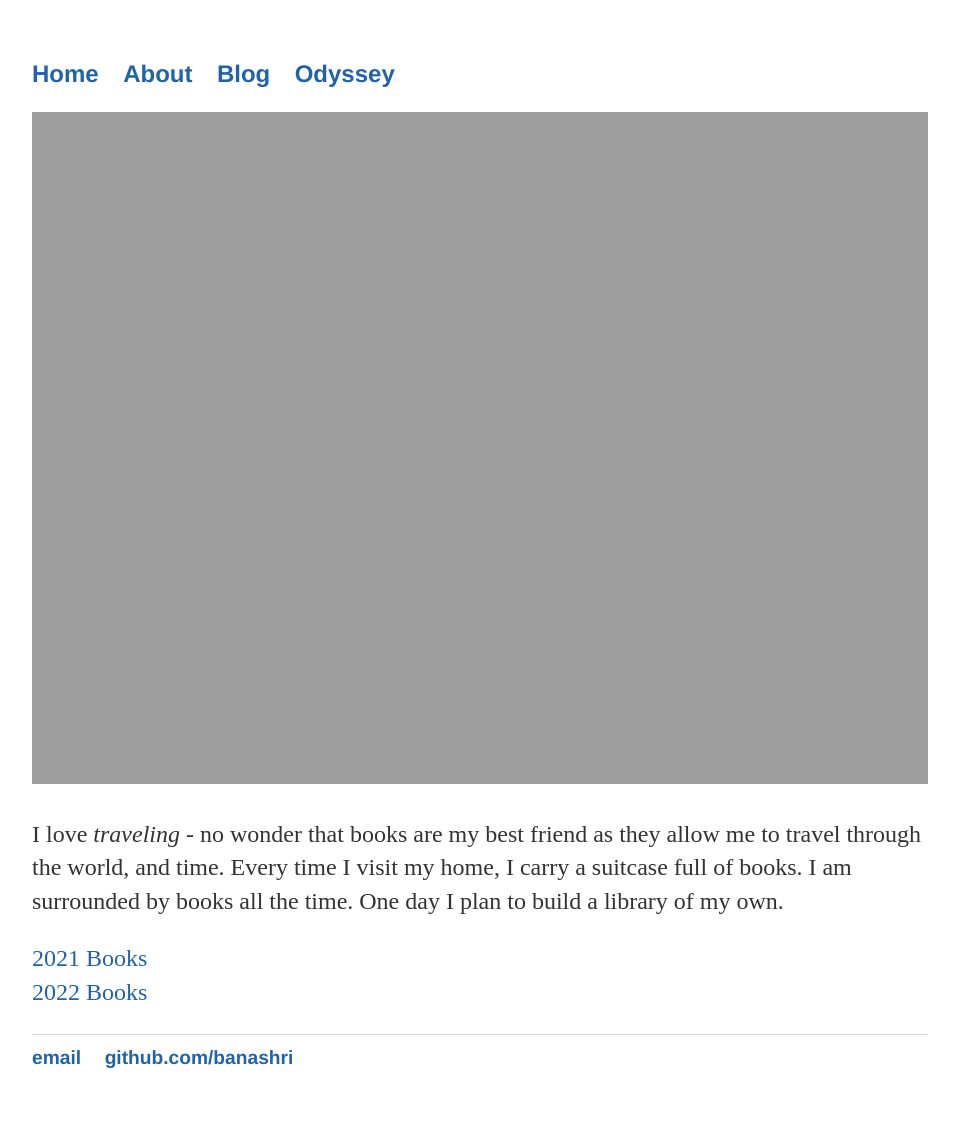
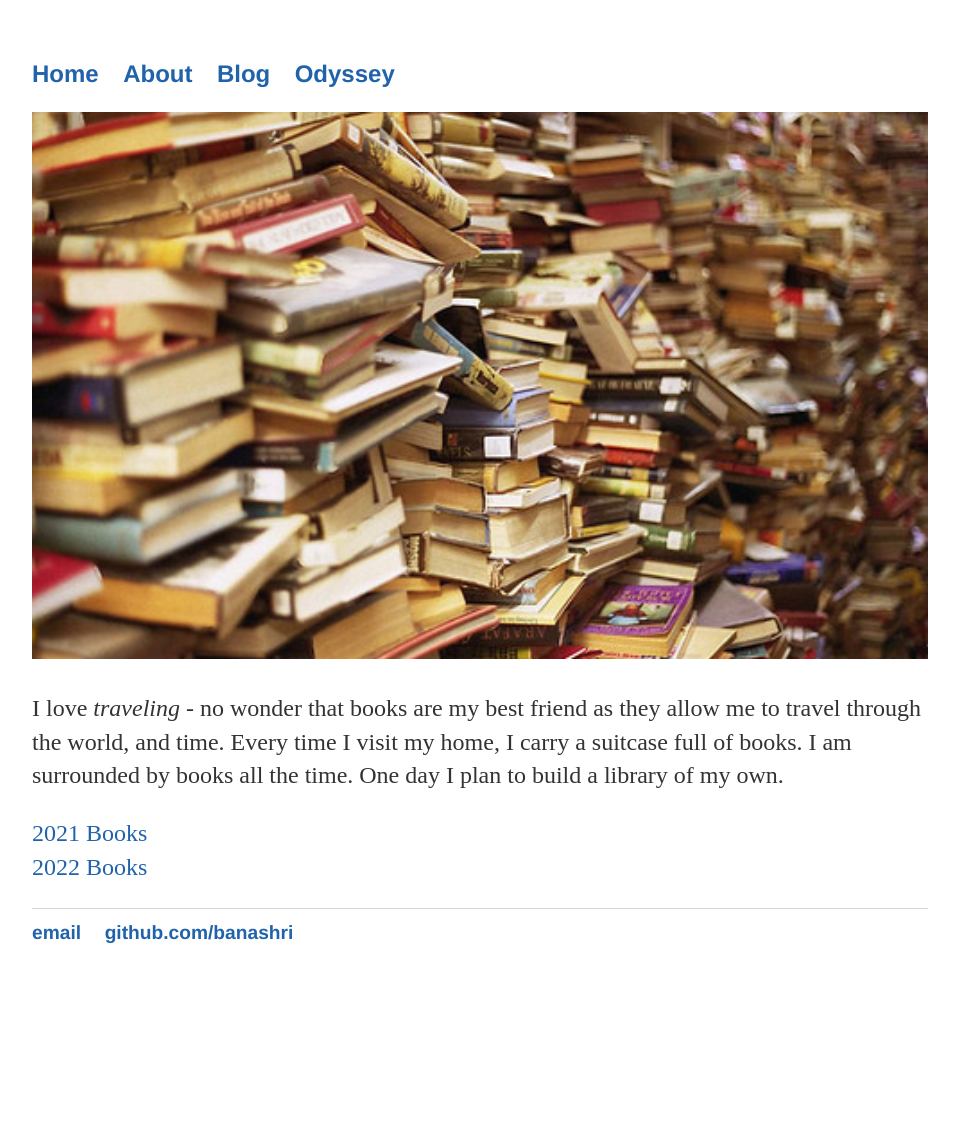
Before and after one commit to Banashri/banashri.github.io, a Jekyll site: the page built from books/index.md, in a window 1280 px wide. Shown: the whole page, without its empty margins (160-1119 px from the left). Built offline with Jekyll 4.4.1, drawn with Linux system fonts in a browser that asks for light colours; after the commit the page ends 1004 px from its top, so only the background shows below that.

Commit message:
Ordering

```diff
--- a/books/index.md
+++ b/books/index.md
@@ -3,7 +3,7 @@ layout: default
 title: An Odyssey
 ---
 
-<img src="https://banashri.github.io/images/bookshelf.jpg" alt="Books" title="Books" style="width:100%; height=25%"/>
+<img src="https://banashri.github.io/images/bookshelf.jpeg" alt="Books" title="Books" style="width:100%; height=25%"/>
 
 I love <em>traveling</em> - no wonder that books are my best friend as they allow me to travel through the world, and time. Every time I visit my home, I carry a suitcase full of books. I am surrounded by books all the time. One day I plan to build a library of my own.
 
```
